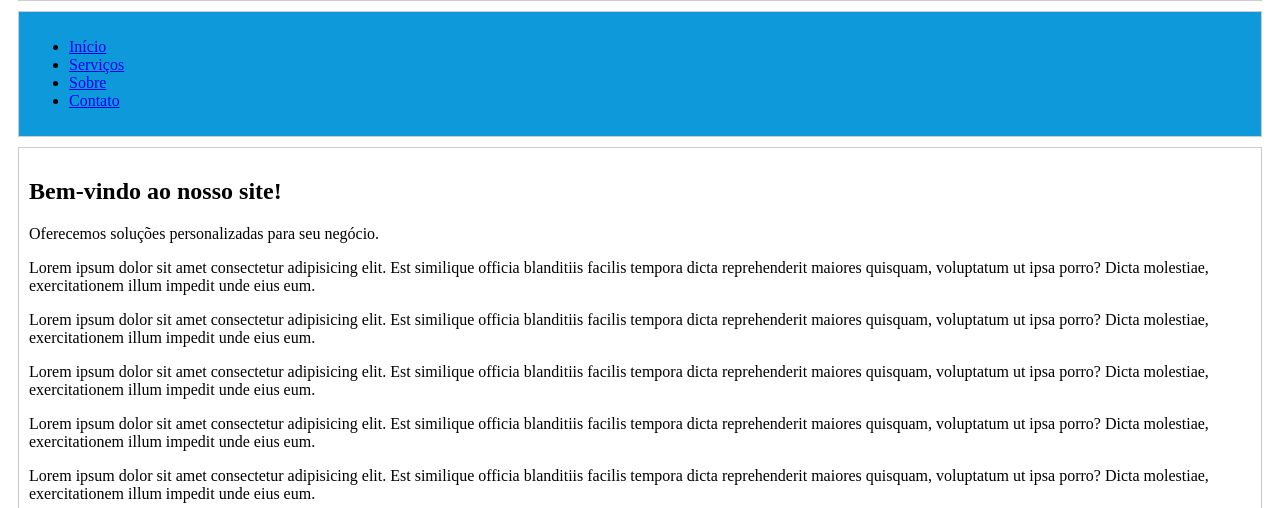
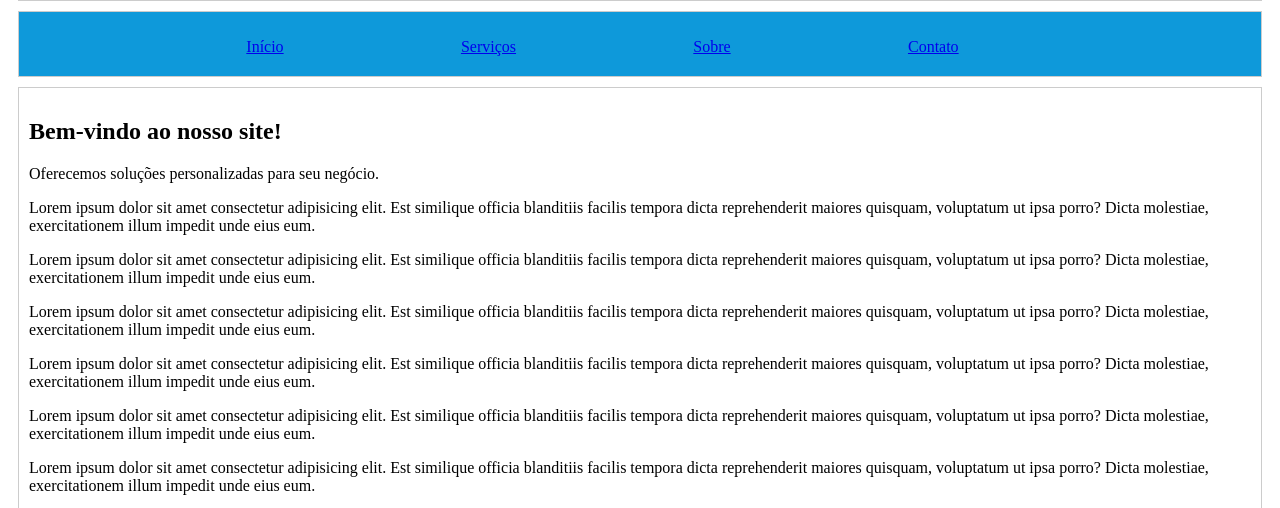
Before and after one commit to dedeusgui/minhaempresa, a website: page index.html in a window 1280 px wide. Shown: the part 135-643 px from the top of the page. Drawn offline with Linux system fonts and the light colour scheme.

Commit message:
configuração da nav

```diff
--- a/index.html
+++ b/index.html
@@ -11,6 +11,7 @@
         margin: 10px;
         border: 1px solid #ccc;
         background-color: rgb(14, 153, 218);
+        overflow: auto;
       }
       .header,
       .main,
@@ -31,6 +32,12 @@
         width: auto;
         height: 100px;
       }
+      .menu li {
+        list-style-type: none;
+        float: left;
+        padding-left: 15%;
+        padding-bottom: 10px;
+      }
     </style>
   </head>
   <body>
@@ -42,7 +49,7 @@
     </header>
 
     <nav class="nav">
-      <ul>
+      <ul class="menu">
         <li><a href="#">Início</a></li>
         <li><a href="#">Serviços</a></li>
         <li><a href="#">Sobre</a></li>
```
